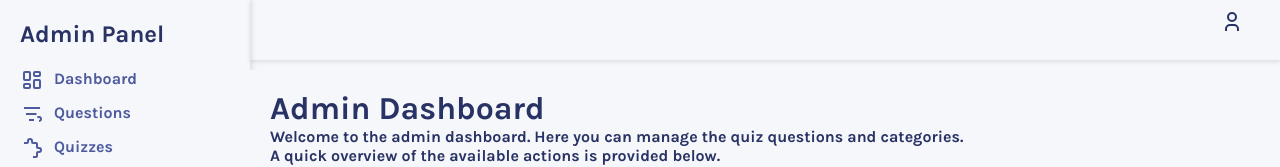
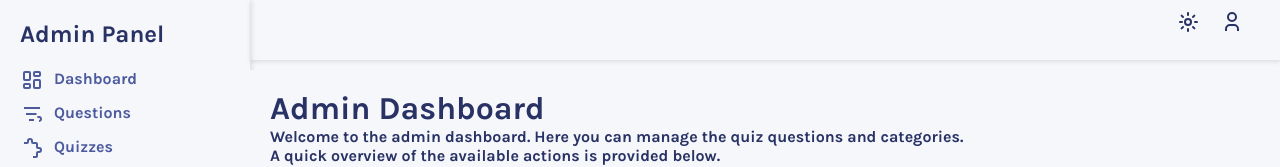
Before and after one commit to habibma/quizzical, a React (Vite) app: page /admin in a window 1280 px wide. Shown: the top 167 px of the page. Built offline with nearby package versions, Linux system fonts and the light colour scheme; no server answers.

Commit message:
feat: display theme toggle option in header

```diff
--- a/src/pages/Admin/AdminLayout.jsx
+++ b/src/pages/Admin/AdminLayout.jsx
@@ -21,7 +21,7 @@ const AdminLayout = ({ theme, toggleTheme }) => {
     return (
         <div className="admin-layout">
             <Sidebar className="admin-sidebar" collapsed={collapsed} handleToggleSidebar={handleToggleSidebar} opened={opened} />
-            <Header className="admin-header" opened={opened} handleToggleSidebarOpen={handleToggleSidebarOpen} />
+            <Header className="admin-header" opened={opened} handleToggleSidebarOpen={handleToggleSidebarOpen} theme={theme} toggleTheme={toggleTheme} />
             <main className="admin-main">
                 <Outlet />
             </main>
--- a/src/pages/Admin/components/Header.css
+++ b/src/pages/Admin/components/Header.css
@@ -20,7 +20,7 @@
 
 .header-right {
     display: flex;
-    align-items: center;
+    gap: 10px;
 }
 
 .burger-menu {
--- a/src/pages/Admin/components/Header.jsx
+++ b/src/pages/Admin/components/Header.jsx
@@ -5,8 +5,10 @@ import './Header.css';
 
 import UserIcon from "../../../assets/icons/UserIcon";
 import UserMenu from "./UserMenu";
+import LightIcon from "../../../assets/icons/LightIcon";
+import DarkIcon from "../../../assets/icons/DarkIcon";
 
-const Header = ({ isSidebarOpen, toggleSidebar, pageTitle, opened, handleToggleSidebarOpen }) => {
+const Header = ({ isSidebarOpen, toggleSidebar, pageTitle, opened, handleToggleSidebarOpen, theme, toggleTheme }) => {
     return (
         <header className="admin-header">
             <div className="header-left">
@@ -17,6 +19,12 @@ const Header = ({ isSidebarOpen, toggleSidebar, pageTitle, opened, handleToggleS
                 </div>
             </div>
             <div className="header-right">
+                <div className="theme-toggle" onClick={toggleTheme}>
+                    {theme === 'light' ? <LightIcon /> : <DarkIcon />}
+                </div>
+                <div className="page-title">
+                    {pageTitle}
+                </div>
                 <UserMenu />
             </div>
         </header>
```
